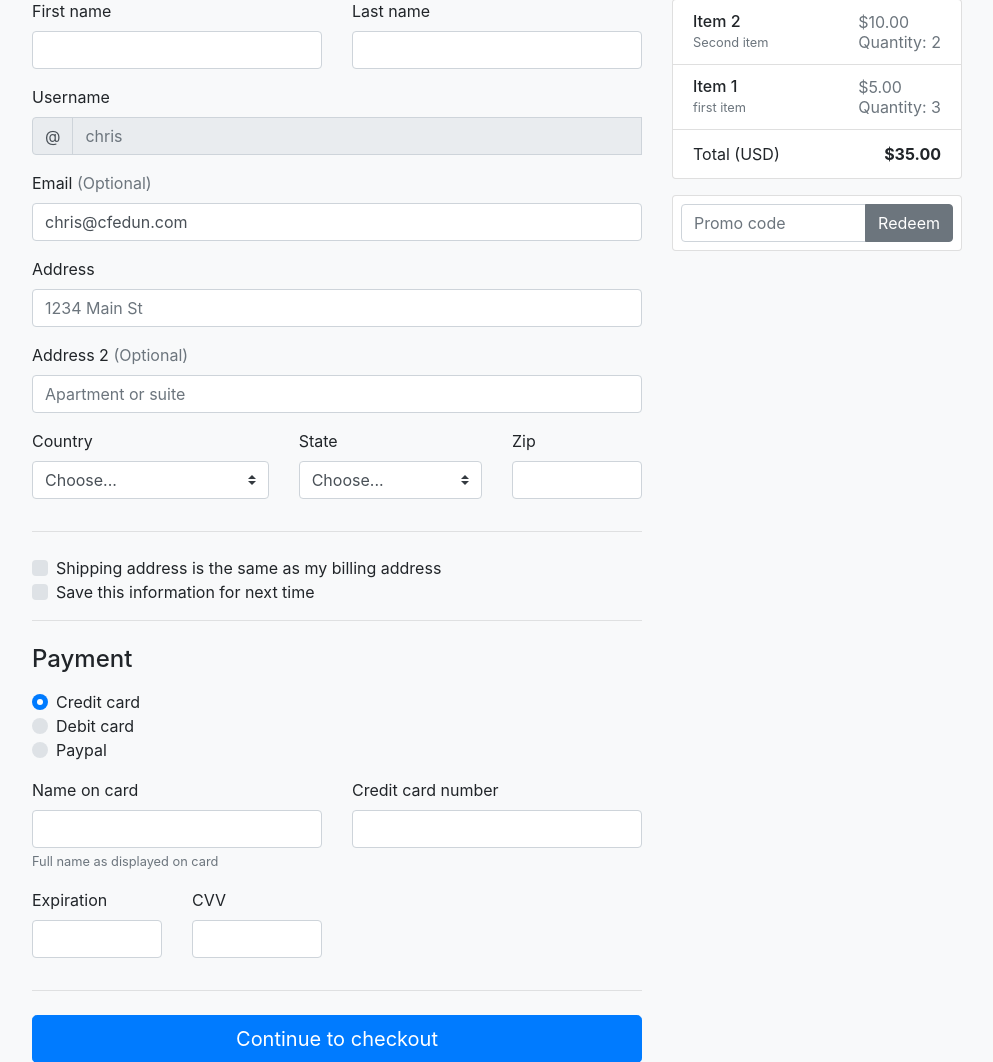
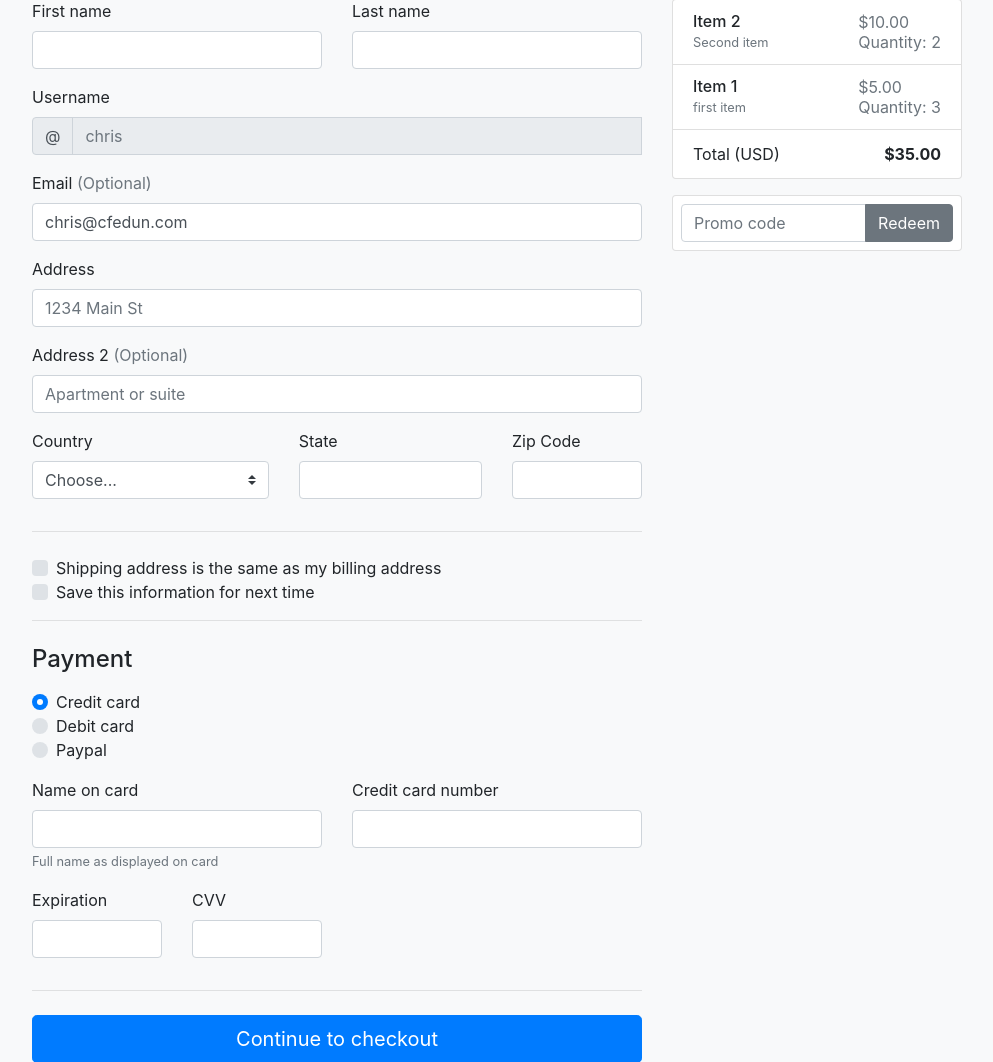
Before and after one commit to DarkPhoenix6/COSC419, a Flask app: page /account/chris/checkout in a window 1280 px wide. Shown: the part 330-1392 px from the top of the page, without its empty margins (143-1136 px from the left). Run offline with Flask 2, Linux system fonts and the light colour scheme; a user stored in the database is signed in; data comes from the database, SQL or seed files in the repository; some libraries are stand-ins or nearby versions.

Commit message:
Modify js

```diff
--- a/static/checkout.js
+++ b/static/checkout.js
@@ -1,3 +1,23 @@
+
+function form_state_field(){
+    if ($("#country").val() === "CA"){
+        $("#state").prev().text("Province");
+        $("#state").next().text("Please provide a valid province.");
+        $("#zip").prev().text("Postal Code");
+        $("#zip").next().text("Postal code required.");
+    } else if ($("#country").val() === "US"){
+        $("#state").prev().text("State");
+        $("#state").next().text("Please provide a valid state.");
+        $("#zip").prev().text("Zip Code");
+        $("#zip").next().text("Zip code required.");
+    }
+}
+
+$( document ).ready( function () {
+    $("#country").on("click", form_state_field);
+    $("#country").on("change", form_state_field);
+});
+
 // Example starter JavaScript for disabling form submissions if there are invalid fields
 $( document ).ready( function() {
     'use strict';
--- a/templates/checkout.html
+++ b/templates/checkout.html
@@ -158,16 +158,13 @@
                     </div>
                     <div class="col-md-4 mb-3">
                         <label for="state">State</label>
-                        <select class="custom-select d-block w-100" id="state" required>
-                            <option value="">Choose...</option>
-                            <option>California</option>
-                        </select>
+                        <input type="text" class="form-control w-100" id="state" placeholder="" required>
                         <div class="invalid-feedback">
                             Please provide a valid state.
                         </div>
                     </div>
                     <div class="col-md-3 mb-3">
-                        <label for="zip">Zip</label>
+                        <label for="zip">Zip Code</label>
                         <input type="text" class="form-control" id="zip" placeholder="" required>
                         <div class="invalid-feedback">
                             Zip code required.
```
